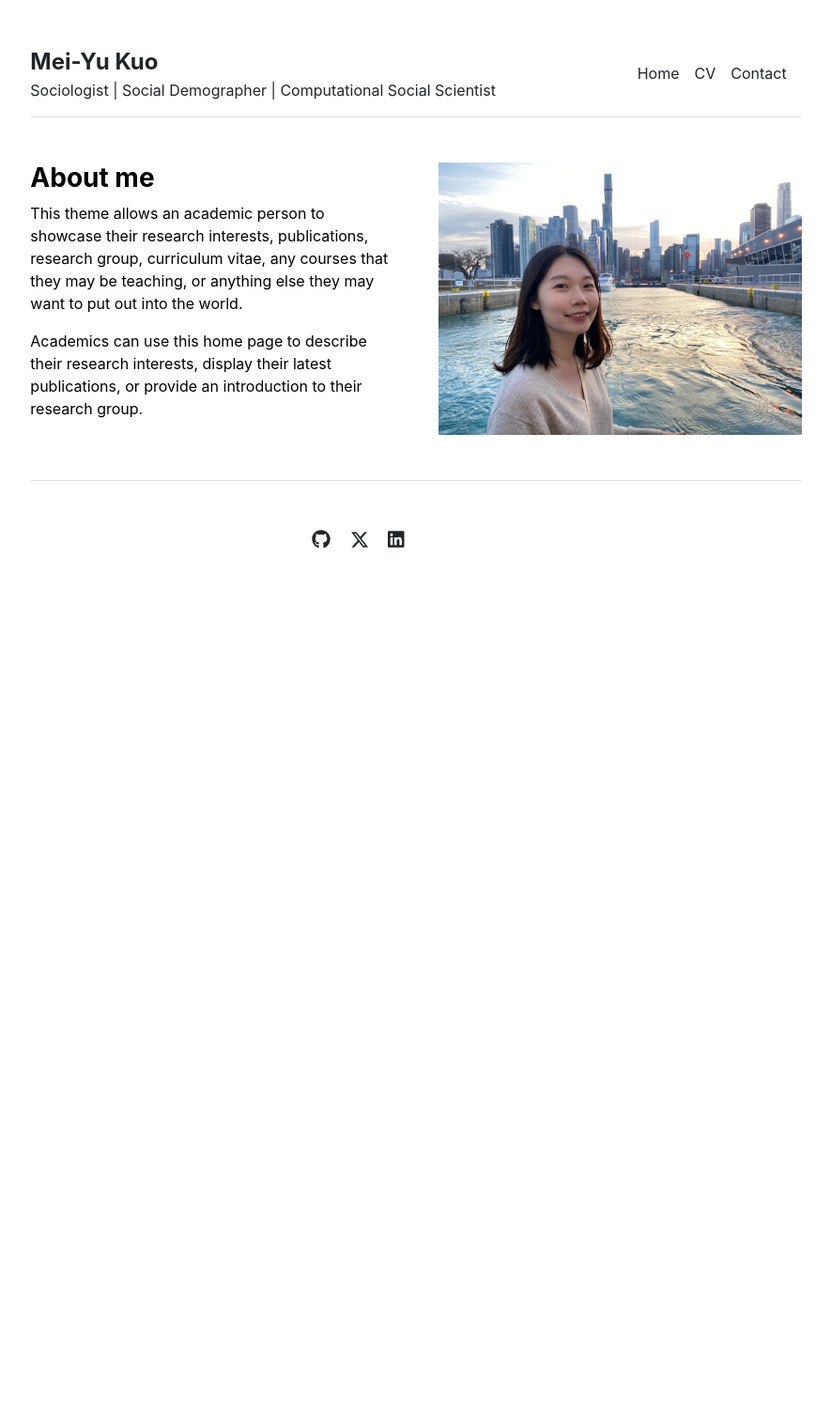
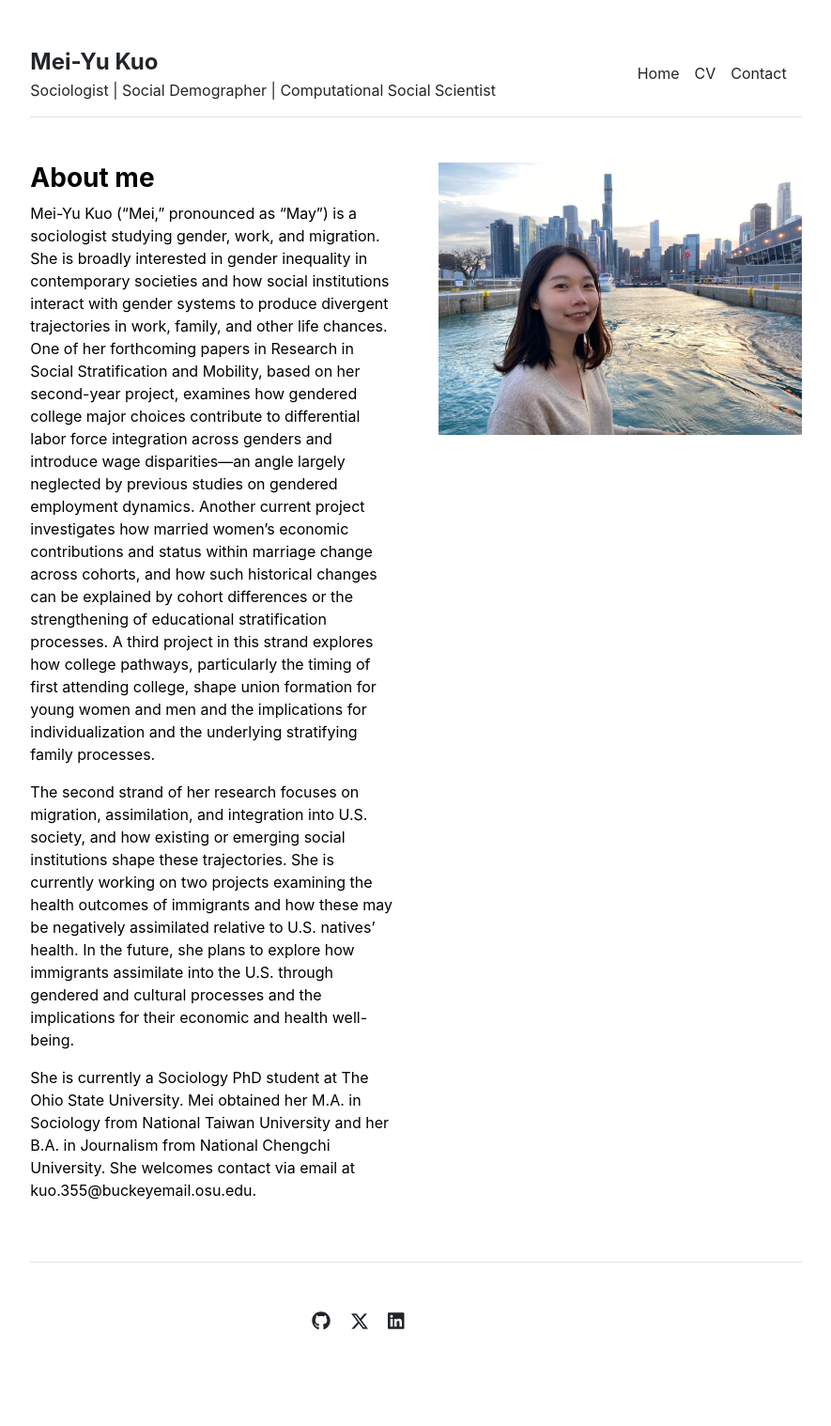
Before and after one commit to meisbase/meisbase.github.io, a Jekyll site: the page built from index.md, in a window 1280 px wide. Shown: the whole page at 94% size, without its empty margins (197-1082 px from the left). Built offline with Jekyll 4.4.1, drawn with Linux system fonts in a browser that asks for light colours; before the commit the page ends 900 px from its top, so only the background shows below that.

Commit message:
Update index.md
update self-intro

```diff
--- a/index.md
+++ b/index.md
@@ -3,6 +3,8 @@ layout: home
 title: "Home"
 ---
 
-This theme allows an academic person to showcase their research interests, publications, research group, curriculum vitae, any courses that they may be teaching, or anything else they may want to put out into the world.
+Mei-Yu Kuo ("Mei," pronounced as "May") is a sociologist studying gender, work, and migration. She is broadly interested in gender inequality in contemporary societies and how social institutions interact with gender systems to produce divergent trajectories in work, family, and other life chances. One of her forthcoming papers in Research in Social Stratification and Mobility, based on her second-year project, examines how gendered college major choices contribute to differential labor force integration across genders and introduce wage disparities—an angle largely neglected by previous studies on gendered employment dynamics. Another current project investigates how married women's economic contributions and status within marriage change across cohorts, and how such historical changes can be explained by cohort differences or the strengthening of educational stratification processes. A third project in this strand explores how college pathways, particularly the timing of first attending college, shape union formation for young women and men and the implications for individualization and the underlying stratifying family processes.
 
-Academics can use this home page to describe their research interests, display their latest publications, or provide an introduction to their research group.
+The second strand of her research focuses on migration, assimilation, and integration into U.S. society, and how existing or emerging social institutions shape these trajectories. She is currently working on two projects examining the health outcomes of immigrants and how these may be negatively assimilated relative to U.S. natives’ health. In the future, she plans to explore how immigrants assimilate into the U.S. through gendered and cultural processes and the implications for their economic and health well-being.
+
+She is currently a Sociology PhD student at The Ohio State University. Mei obtained her M.A. in Sociology from National Taiwan University and her B.A. in Journalism from National Chengchi University. She welcomes contact via email at kuo.355@buckeyemail.osu.edu.
```
